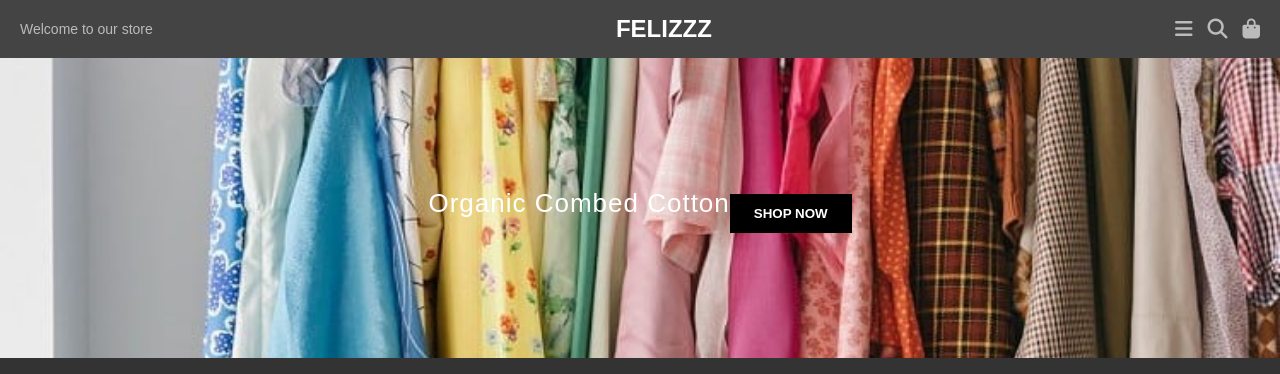
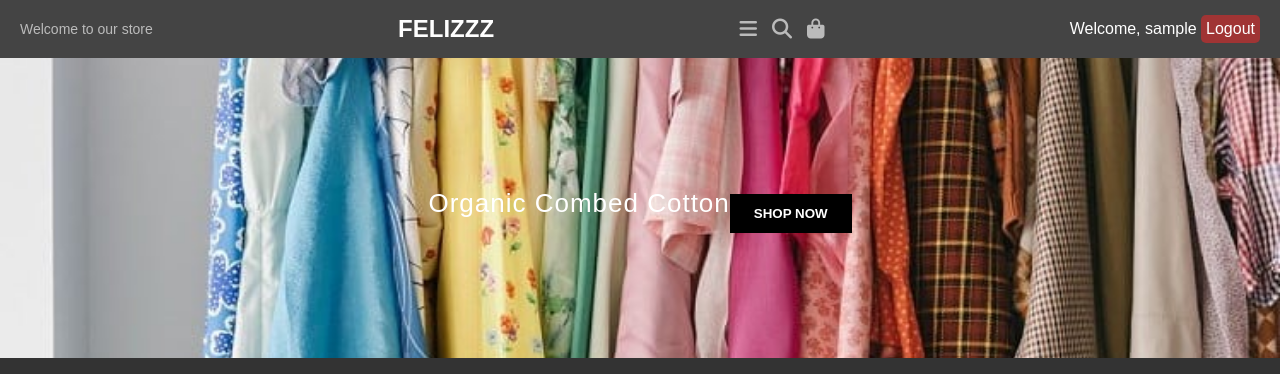
Before and after one commit to nh-404/e-commerce, a Django app: page /home in a window 1280 px wide. Shown: the top 374 px of the page. Run offline with Django 5.2, Linux system fonts and the light colour scheme; the visitor is signed in with stand-in values (Sample User, id 1); some libraries are stand-ins or nearby versions.

Commit message:
version:1.1

```diff
--- a/static/css/index.css
+++ b/static/css/index.css
@@ -11,7 +11,17 @@ body {
     color: #fff;
     line-height: 1.6;
 }
-
+.btn{
+    background-color: rgb(160, 52, 52);
+    display: inline-block;
+    padding: 5px 5px;
+    font-size: 1em;
+    color: white;
+    border: none;
+    border-radius: 5px;
+    cursor: pointer;
+    transition: background-color 0.3s;
+}
 /* Header */
 .header {
     background-color: #444;
--- a/templates/index.html
+++ b/templates/index.html
@@ -19,6 +19,19 @@
             <i class="fas fa-bars"></i>
             <i class="fas fa-search"></i>
             <i class="fas fa-shopping-bag"></i>
+        </div>
+        <div>
+            <span class="p-3"> Welcome, {{ user.username }}</span>
+            {% if request.user.is_authenticated %}
+            <a href="{% url 'logout' %}">
+                <button type="submit" class="btn">Logout</button>
+            </a>
+            {% else %}
+            <a href="{% url 'login' %}">
+                <button type="submit" class="btn btn-primary">Login</button>
+            </a>
+            {% endif %}
+
         </div>
     </header>
 
```
